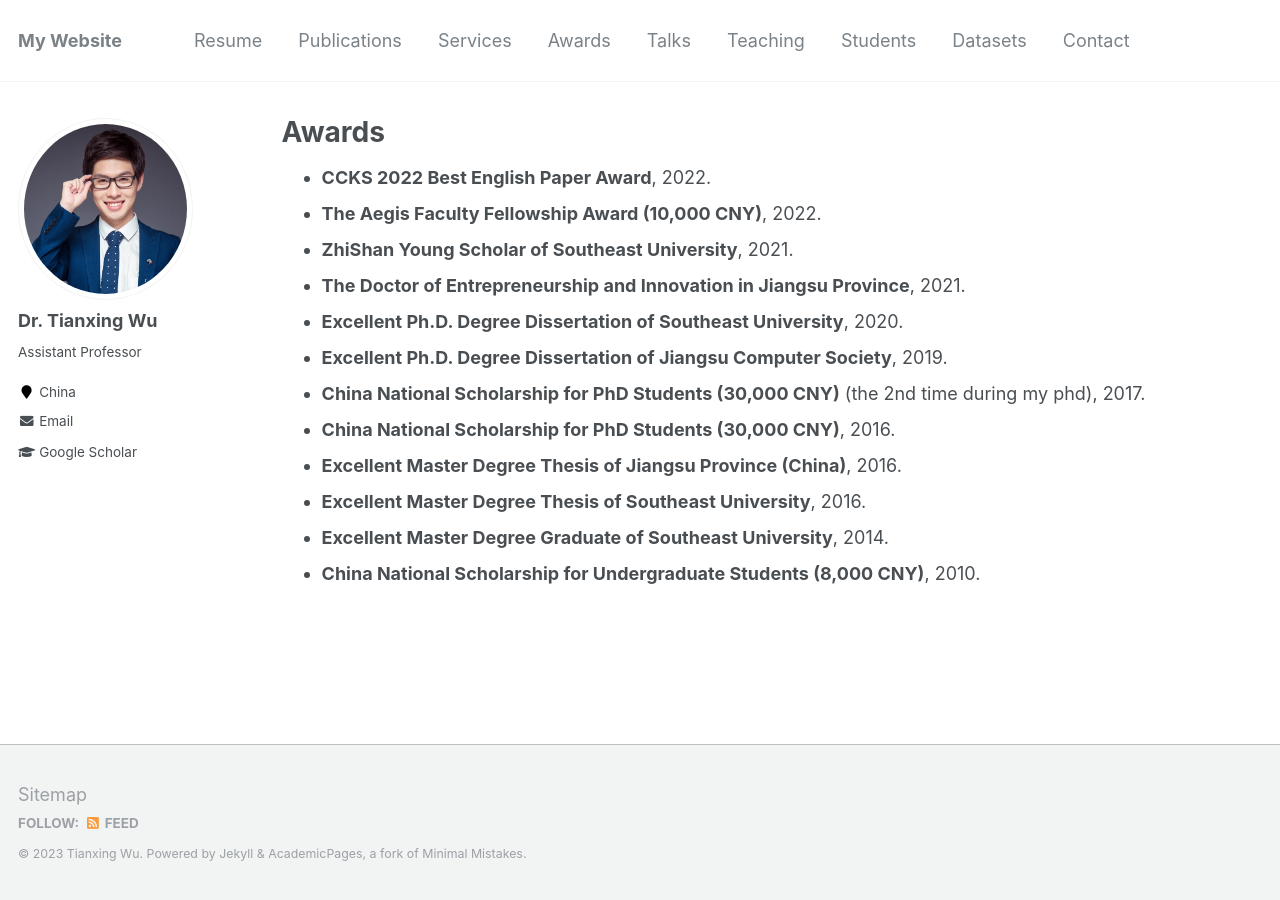
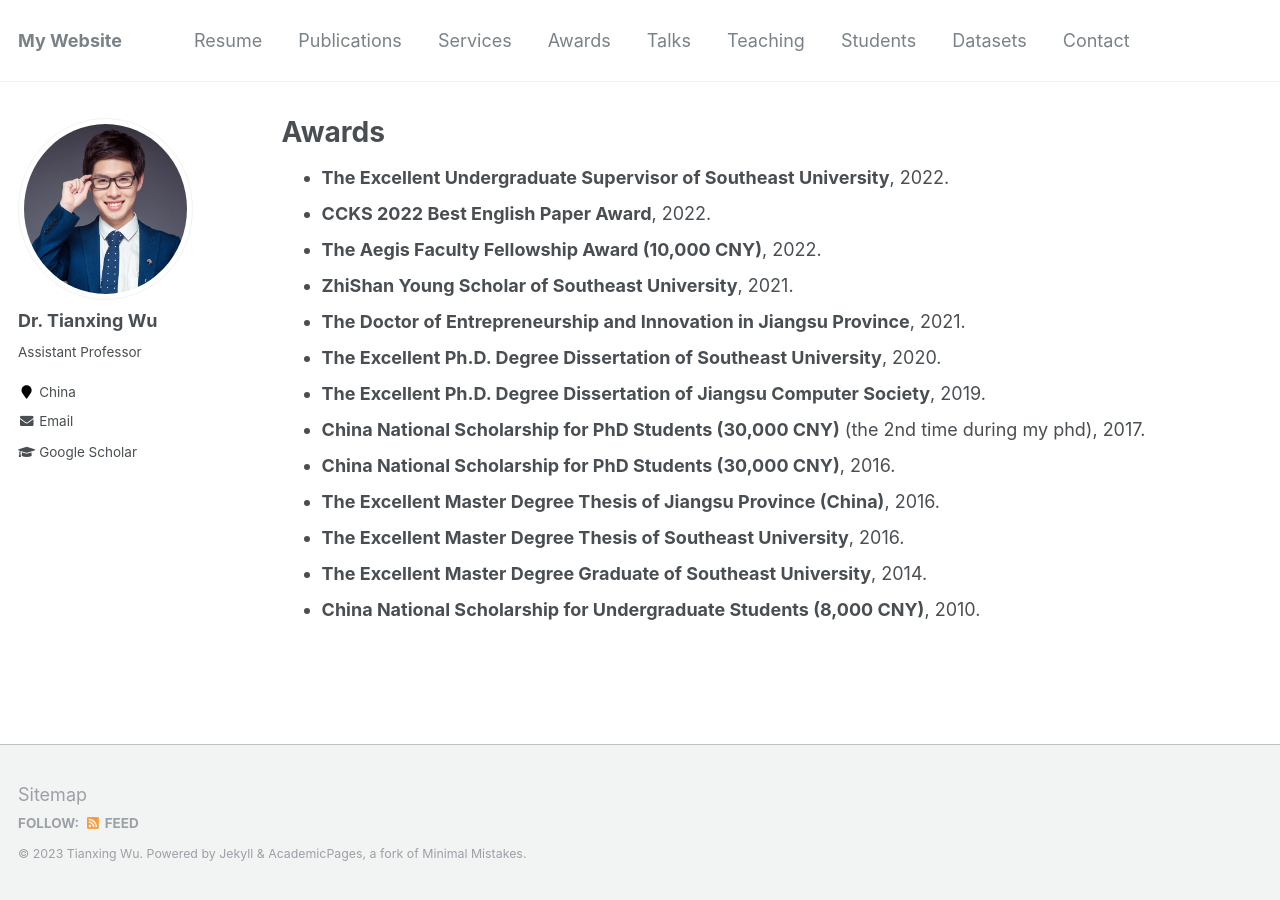
Before and after one commit to tianxing-wu/tianxing-wu.github.io, a Jekyll site: the page built from _pages/awards.md, in a window 1280 px wide. Built offline with Jekyll 4.4.1, drawn with Linux system fonts in a browser that asks for light colours.

Commit message:
INFO UPDATE

```diff
--- a/_pages/awards.md
+++ b/_pages/awards.md
@@ -4,15 +4,16 @@ permalink: /awards/
 title: "Awards"
 author_profile: true
 ---
+* **The Excellent Undergraduate Supervisor of Southeast University**, 2022.
 * **CCKS 2022 Best English Paper Award**, 2022.
 * **The Aegis Faculty Fellowship Award (10,000 CNY)**, 2022.
 * **ZhiShan Young Scholar of Southeast University**, 2021.
 * **The Doctor of Entrepreneurship and Innovation in Jiangsu Province**, 2021.
-* **Excellent Ph.D. Degree Dissertation of Southeast University**, 2020.
-* **Excellent Ph.D. Degree Dissertation of Jiangsu Computer Society**, 2019.
+* **The Excellent Ph.D. Degree Dissertation of Southeast University**, 2020.
+* **The Excellent Ph.D. Degree Dissertation of Jiangsu Computer Society**, 2019.
 * **China National Scholarship for PhD Students (30,000 CNY)** (the 2nd time during my phd), 2017.
 * **China National Scholarship for PhD Students (30,000 CNY)**, 2016.
-* **Excellent Master Degree Thesis of Jiangsu Province (China)**, 2016.
-* **Excellent Master Degree Thesis of Southeast University**, 2016.
-* **Excellent Master Degree Graduate of Southeast University**, 2014.
+* **The Excellent Master Degree Thesis of Jiangsu Province (China)**, 2016.
+* **The Excellent Master Degree Thesis of Southeast University**, 2016.
+* **The Excellent Master Degree Graduate of Southeast University**, 2014.
 * **China National Scholarship for Undergraduate Students (8,000 CNY)**, 2010.
```
Also changed, not shown: _pages/about.md (+1 -1 lines), _pages/selected_publications.md (+1 -1 lines), _pages/services.md (+1 -1 lines), 1 other file.
